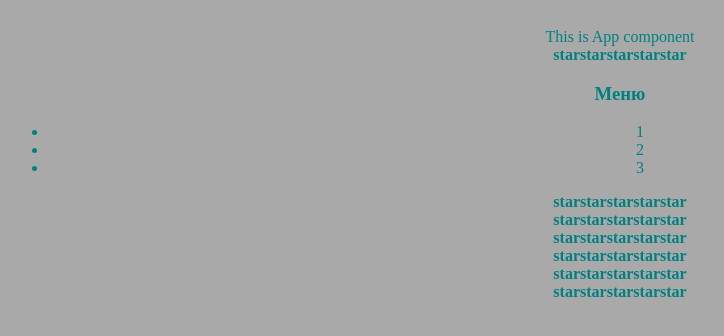
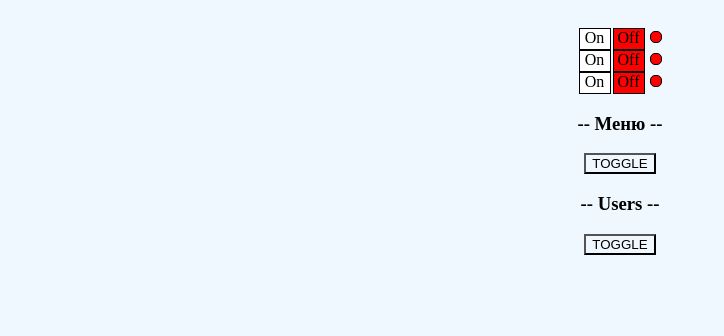
Before and after one commit to SerhiiSa07/React_Kabzda-kak-prosto, a React (Create React App) app: page / in a window 1280 px wide. Shown: the top 336 px of the page, without its empty margins (20-744 px from the left). Built offline with nearby package versions, Linux system fonts and the light colour scheme.

Commit message:
React_Kabzda-kak-prosto

```diff
--- a/src/App.css
+++ b/src/App.css
@@ -1,8 +1,8 @@
 *{
-    background-color: #A9A9A9;
+    background-color: #F0F8FF;
 }
 .App{
     text-align: center;
     padding: 20px;
-    color: #008080;
+
 }
--- a/src/App.tsx
+++ b/src/App.tsx
@@ -1,13 +1,22 @@
 import React, {useState} from 'react';
+
 import './App.css';
+
 import Accordion from "./components/Accordion/Accordion";
+
 import {Rating} from "./components/Rating/Rating";
 
-function App () {
+import OnOff from "./components/OnOff/OnOff";
+import UncontrolledAccordion from "./components/OncontrolledAccordion/OncontrolledAccordion";
+
+function App (props:any) {
 
     return(
         <div className="App">
-            <AppTitle/>
+            <OnOff/>
+            <OnOff/>
+            <OnOff/>
+            {/*<AppTitle/>
             <Rating value={3}/>
             <Accordion/>
             <Rating value={0}/>
@@ -15,7 +24,10 @@
             <Rating value={2}/>
             <Rating value={3}/>
             <Rating value={4}/>
-            <Rating value={5}/>
+            <Rating value={5}/>*/}
+
+            <UncontrolledAccordion titleValue={"Меню"}/>
+            <UncontrolledAccordion titleValue={"Users"}/>
         </div>
     );
 }
--- a/src/components/Accordion/Accordion.tsx
+++ b/src/components/Accordion/Accordion.tsx
@@ -10,9 +10,12 @@
     )
 }
 function AccordionTitle () {
+
     console.log("Accordion rendering")
     return (
+
          <h3>Меню</h3>
+
     )
 }
 function AccordionBody () {
--- /dev/null
+++ b/src/components/OnOff/OnOff.tsx
@@ -0,0 +1,45 @@
+import React, {useState} from 'react';
+
+type PropsType = {
+    /*on: boolean*/
+}
+
+function OnOff (props:PropsType) {
+
+    let [on, setOn] = useState(false);
+
+    const onStyle = {
+        width: "30px",
+        height: "20px",
+        border: "1px solid black",
+        display: "inline-block",
+        backgroundColor: on ? "green" : "white"
+    };
+
+    const offStyle = {
+        width: "30px",
+        height: "20px",
+        border: "1px solid black",
+        display: "inline-block",
+        marginLeft: "2px",
+        backgroundColor: on ? "white" : "red"
+    };
+
+    const indicatorStyle = {
+        width: "10px",
+        height: "10px",
+        borderRadius: "5px",
+        border: "1px solid black",
+        display: "inline-block",
+        marginLeft: "5px",
+        backgroundColor: on ? "green" : "red"
+    };
+
+ return <div>
+     <div style={onStyle} onClick={ () => {setOn(true)} }>On</div>
+     <div style={offStyle} onClick={ () => {setOn(false)} }>Off</div>
+     <div style={indicatorStyle}></div>
+ </div>
+}
+
+export default OnOff;
--- /dev/null
+++ b/src/components/OncontrolledAccordion/OncontrolledAccordion.tsx
@@ -0,0 +1,45 @@
+import React from 'react';
+
+type AccordionPropsType = {
+    titleValue: string
+}
+
+function UncontrolledAccordion(props: AccordionPropsType) {
+    console.log("Accordion rendering")
+
+    const collapsed = true;
+
+    return (
+        <div>
+            <AccordionTitle title={props.titleValue}/> <button onClick={ () => {} }>TOGGLE</button>
+            {!collapsed && <AccordionBody/>}
+        </div>
+    )
+}
+
+type AccordionTitlePropsType = {
+    title: string
+}
+
+function AccordionTitle (props: AccordionTitlePropsType) {
+
+    console.log("AccordionTitle rendering")
+    return (
+
+        <h3>-- {props.title} --</h3>
+
+    )
+}
+
+function AccordionBody () {
+    console.log("Accordion rendering")
+    return (
+        <ul>
+            <li>1</li>
+            <li>2</li>
+            <li>3</li>
+        </ul>
+    )
+}
+
+export default UncontrolledAccordion
--- a/src/components/Rating/Rating.tsx
+++ b/src/components/Rating/Rating.tsx
@@ -1,7 +1,10 @@
 import React from 'react';
 
+type RatingPropsType = {
+    value: 0 | 1 | 2 | 3 | 4 | 5
+}
 
-export function Rating (props: any) {
+export function Rating (props: RatingPropsType) {
     console.log("Rating rendering")
 
     if (props.value === 1) {
@@ -76,6 +79,6 @@
     if (props.selected === true) {
         return <span><b>star</b></span>
     } else {
-        return <span><b>star</b></span>
+        return <span>star</span>
     }
 }
```
Also changed, not shown: 1 other file (tests, documents, lock files or other folders).
